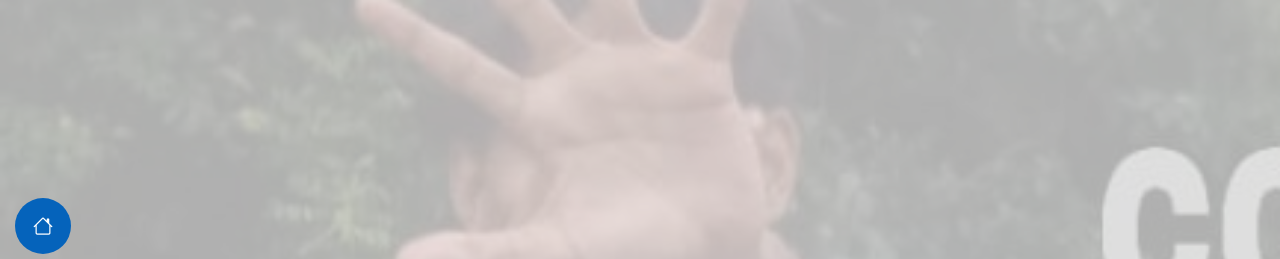
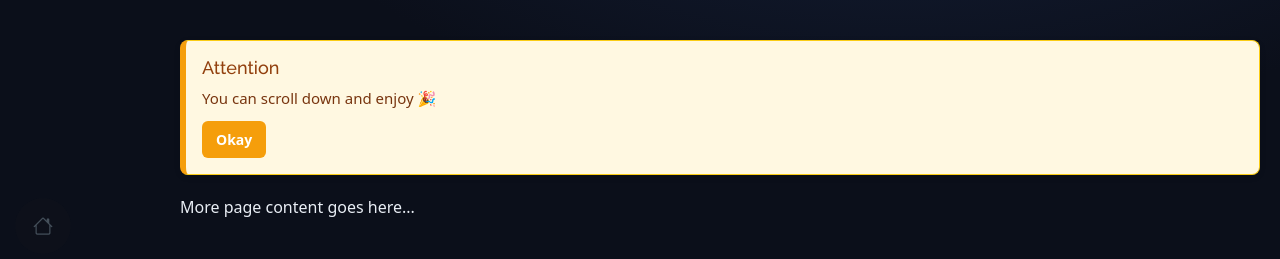
Before and after one commit to AlexMJoyes/hemal-, a plain HTML site: page index.html in a window 1280 px wide. Shown: the top 259 px of the page. Drawn offline with Linux system fonts and the light colour scheme.

Commit message:
Update index.html

```diff
--- a/index.html
+++ b/index.html
@@ -56,6 +56,75 @@
   </header>
 
   <main class="main">
+ <style>
+    body {
+      font-family: Arial, sans-serif;
+      margin: 0;
+      padding: 20px;
+      background: #f3f4f6;
+    }
+
+    /* Message box */
+    .message-box {
+      background: #fff8e1;
+      border: 1px solid #facc15;
+      border-left: 6px solid #f59e0b;
+      padding: 16px;
+      margin: 20px 0;
+      border-radius: 8px;
+      box-shadow: 0 2px 6px rgba(0,0,0,0.1);
+    }
+
+    .message-box h2 {
+      margin: 0 0 8px;
+      font-size: 18px;
+      color: #92400e;
+    }
+
+    .message-box p {
+      margin: 0 0 12px;
+      font-size: 15px;
+      color: #78350f;
+    }
+
+    .message-box button {
+      background: #f59e0b;
+      color: white;
+      border: none;
+      padding: 8px 14px;
+      font-size: 14px;
+      border-radius: 6px;
+      cursor: pointer;
+    }
+
+    .message-box button:hover {
+      background: #d97706;
+    }
+
+    /* Hidden after clicking */
+    .hidden {
+      display: none;
+    }
+  </style>
+</head>
+<body>
+
+  <!-- Attention Message Section -->
+  <div id="message" class="message-box">
+    <h2>Attention</h2>
+    <p>You can scroll down and enjoy 🎉</p>
+    <button onclick="dismissMessage()">Okay</button>
+  </div>
+
+  <p>More page content goes here...</p>
+  <p style="margin-top:1000px;">You reached the bottom 🚀</p>
+
+  <script>
+    function dismissMessage() {
+      document.getElementById("message").classList.add("hidden");
+    }
+  </script>
+
 
     <!-- Hero Section -->
     <section id="hero" class="hero section light-background">
```
